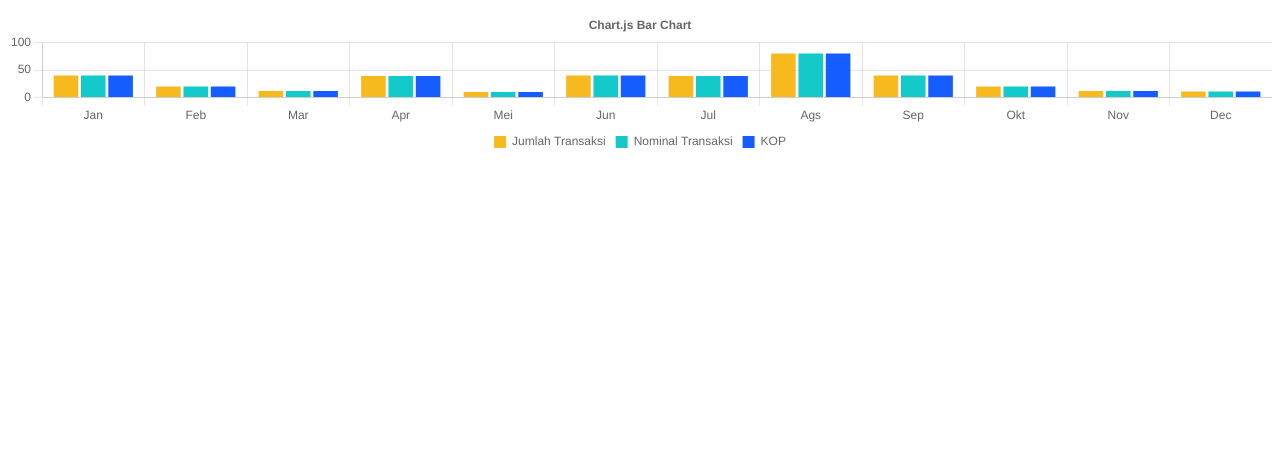
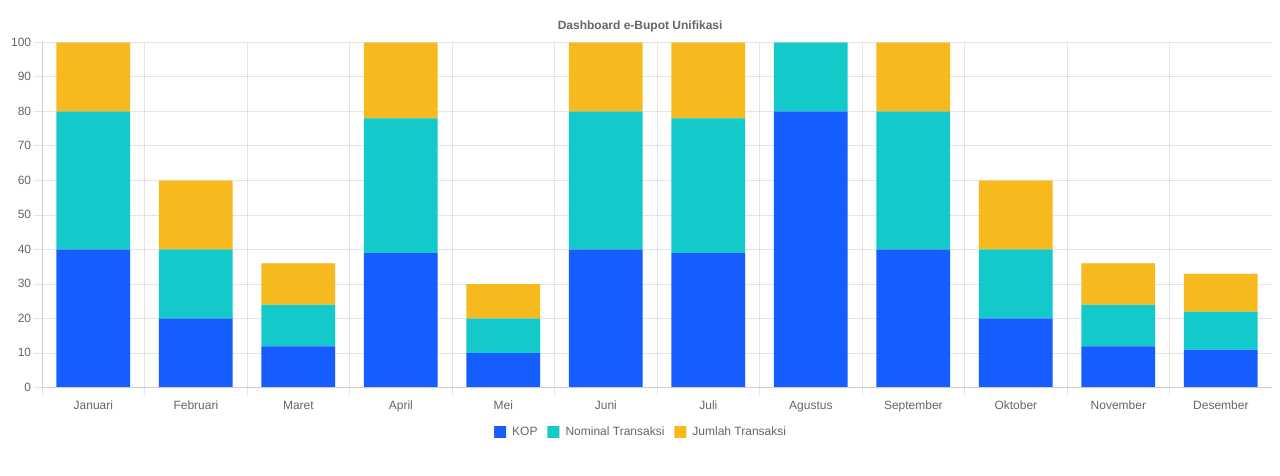
Before and after one commit to raflysdw25/tryout-charts-pajakio, a Vue app: page / in a window 1280 px wide. Shown: the top 476 px of the page. Built offline with nearby package versions, Linux system fonts and the light colour scheme.

Commit message:
2 files modified

```diff
--- a/src/App.vue
+++ b/src/App.vue
@@ -1,5 +1,7 @@
 <template>
-  <Bar :data="data" :options="options" />
+  <div class="bar-chart-container">
+    <Bar :data="data" :options="options" />
+  </div>
 </template>
 
 <script lang="ts">
@@ -10,20 +12,34 @@ import {
   Legend,
   BarElement,
   CategoryScale,
-  LinearScale
-} from 'chart.js'
-import { Bar } from 'vue-chartjs'
-import * as chartConfig from './chartConfig.js'
+  LinearScale,
+} from 'chart.js';
+import { Bar } from 'vue-chartjs';
+import * as chartConfig from './chartConfig.js';
 
-ChartJS.register(CategoryScale, LinearScale, BarElement, Title, Tooltip, Legend)
+ChartJS.register(
+  CategoryScale,
+  LinearScale,
+  BarElement,
+  Title,
+  Tooltip,
+  Legend
+);
 
 export default {
   name: 'App',
   components: {
-    Bar
+    Bar,
   },
   data() {
-    return chartConfig
-  }
+    return chartConfig;
+  },
+};
+</script>
+
+<style>
+.bar-chart-container {
+  width: 100%;
+  height: 440px;
 }
-</script>
+</style>
--- a/src/chartConfig.ts
+++ b/src/chartConfig.ts
@@ -1,22 +1,22 @@
 export const data = {
   labels: [
-    'Jan',
-    'Feb',
-    'Mar',
-    'Apr',
+    'Januari',
+    'Februari',
+    'Maret',
+    'April',
     'Mei',
-    'Jun',
-    'Jul',
-    'Ags',
-    'Sep',
-    'Okt',
-    'Nov',
-    'Dec',
+    'Juni',
+    'Juli',
+    'Agustus',
+    'September',
+    'Oktober',
+    'November',
+    'Desember',
   ],
   datasets: [
     {
-      label: 'Jumlah Transaksi',
-      backgroundColor: '#F7BA1E',
+      label: 'KOP',
+      backgroundColor: '#165DFF',
       data: [40, 20, 12, 39, 10, 40, 39, 80, 40, 20, 12, 11],
     },
     {
@@ -25,14 +25,18 @@ export const data = {
       data: [40, 20, 12, 39, 10, 40, 39, 80, 40, 20, 12, 11],
     },
     {
-      label: 'KOP',
-      backgroundColor: '#165DFF',
+      label: 'Jumlah Transaksi',
+      backgroundColor: '#F7BA1E',
       data: [40, 20, 12, 39, 10, 40, 39, 80, 40, 20, 12, 11],
     },
   ],
 };
 
 export const options = {
+  interaction: {
+    intersect: false,
+    mode: 'index',
+  },
   responsive: true,
   maintainAspectRatio: false,
   plugins: {
@@ -46,7 +50,30 @@ export const options = {
     },
     title: {
       display: true,
-      text: 'Chart.js Bar Chart',
+      text: 'Dashboard e-Bupot Unifikasi',
+    },
+    tooltip: {
+      backgroundColor: '#FFFFFF',
+      titleColor: '#000',
+      bodyColor: '#000',
+      opacity: 0.8,
+    },
+  },
+  scale: {
+    x: {
+      stacked: true,
+    },
+    y: {
+      stacked: true,
+      min: 0,
+      max: 100,
+      ticks: {
+        stepSize: 10,
+        // Include a dollar sign in the ticks
+        callback: (value, index, values) => {
+          return value + 'K';
+        },
+      },
     },
   },
 };
```
